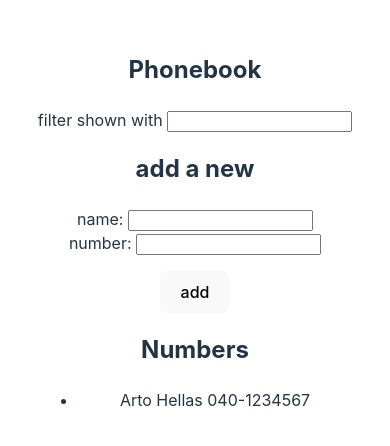
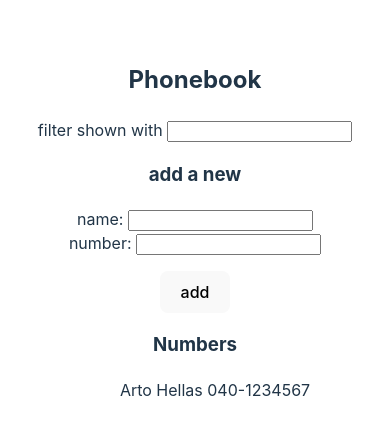
Before and after one commit to serkanok1983/FullStackOpen, a React (Vite) app in the folder part2/phonebook/: page / in a window 390 px wide. Shown: the part 192-638 px from the top of the page. Built offline with nearby package versions, Linux system fonts and the light colour scheme.

Commit message:
2.10 The Phonebook Step 5

```diff
--- a/part2/phonebook/src/App.jsx
+++ b/part2/phonebook/src/App.jsx
@@ -1,5 +1,41 @@
+/* eslint-disable react/prop-types */
 import { useState } from 'react'
 import './App.css'
+
+const Filter = ({ filter, handleFilterChange }) => {
+  return (
+    <div>
+      filter shown with <input value={filter} onChange={handleFilterChange} />
+    </div>
+  )
+}
+
+const PersonForm = ({ addPerson, newName, handleNameChange, newNumber, handleNumberChange }) => {
+  return (
+    <form onSubmit={addPerson}>
+      <div>
+        name: <input value={newName} onChange={handleNameChange} />
+      </div>
+      <div>
+        number: <input value={newNumber} onChange={handleNumberChange} />
+      </div>
+      <p></p>
+      <div>
+        <button type="submit">add</button>
+      </div>
+    </form>
+  )
+}
+
+const Persons = ({ persons, filter }) => {
+  return (
+    <ul>
+      {persons.filter(person => person.name.toLowerCase().includes(filter.toLowerCase())).map(person =>
+        <li style={{ listStyleType: 'none' }} key={person.id}>{person.name} {person.number}</li>
+      )}
+    </ul>
+  )
+}
 
 const App = () => {
   const [persons, setPersons] = useState([
@@ -41,27 +77,11 @@ const App = () => {
   return (
     <div>
       <h2>Phonebook</h2>
-      <div>
-        filter shown with <input value={filter} onChange={handleFilterChange} />
-      </div>
-      <h2>add a new</h2>
-      <form onSubmit={addPerson}>
-        <div>
-          name: <input value={newName} onChange={handleNameChange} />
-        </div>
-        <div>
-          number: <input value={newNumber} onChange={handleNumberChange} />
-        </div>
-        <p></p>
-        <div>
-          <button type="submit">add</button>
-        </div>
-      </form>
-      <h2>Numbers</h2>
-      <ul>
-        {persons.filter(person => person.name.toLowerCase().includes(filter.toLowerCase())).map(person =>
-          <li key={person.name}>{person.name} {person.number}</li>
-        )}</ul>
+      <Filter filter={filter} handleFilterChange={handleFilterChange} />
+      <h3>add a new</h3>
+      <PersonForm addPerson={addPerson} newName={newName} handleNameChange={handleNameChange} newNumber={newNumber} handleNumberChange={handleNumberChange} />
+      <h3>Numbers</h3>
+      <Persons persons={persons} filter={filter} />
     </div>
   )
 }
```
